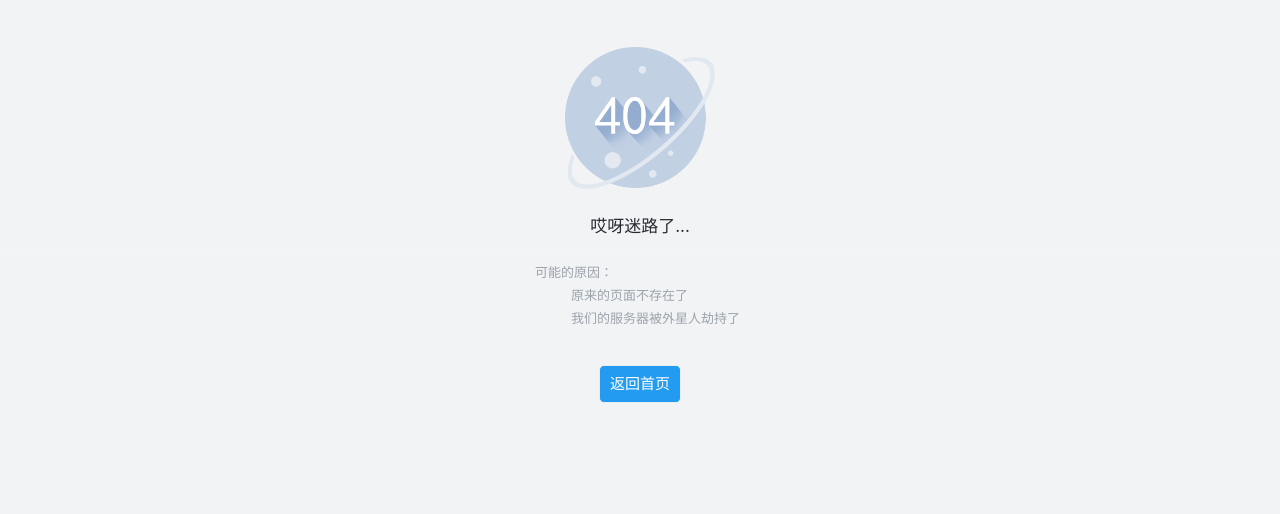
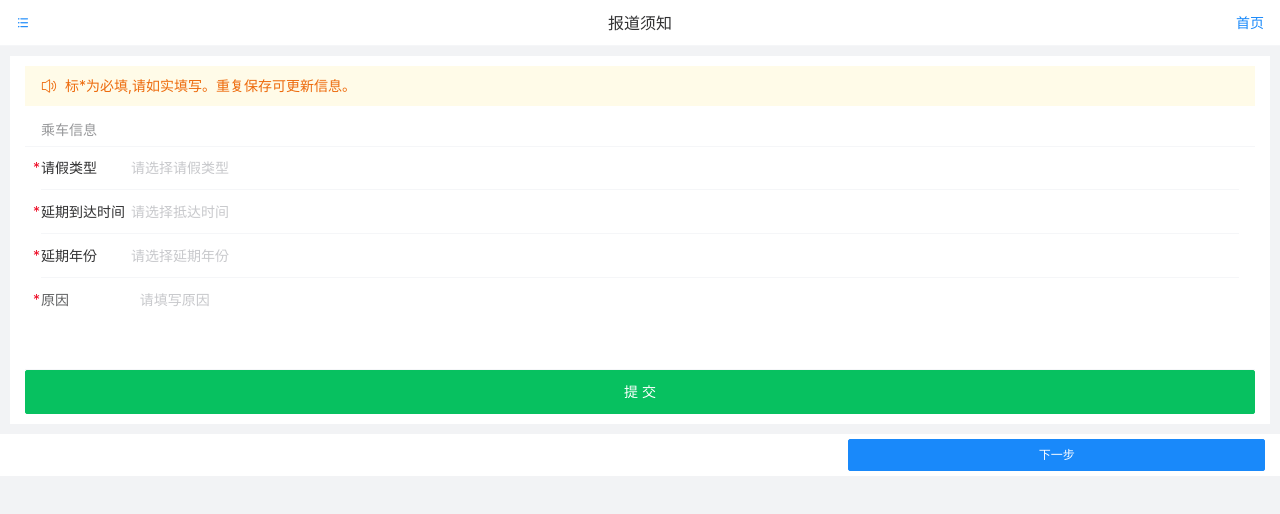
Before and after one commit to GUEThe/yx-H5, a Vue app: page /checkin/leave in a window 1280 px wide. Before the commit this address led to /404. Shown: the top 514 px of the page. Built offline with nearby package versions, Linux system fonts and the light colour scheme; sample sign-in values are in the browser's storage.

Commit message:
绿色通道，请假

```diff
--- a/src/components/Layout/index.vue
+++ b/src/components/Layout/index.vue
@@ -64,7 +64,7 @@ export default class Layout extends Vue {
     { path: "/checkin/admission-info", title: "宿舍信息" },
     { path: "/checkin/green-channel", title: "绿色通道" },
     { path: "/checkin/admission-info", title: "财务信息" },
-    { path: "/checkin/admission-info", title: "请假申请" }
+    { path: "/checkin/leave", title: "请假申请" }
   ];
   mounted() {
     setTimeout(() => {
--- a/src/router.ts
+++ b/src/router.ts
@@ -67,6 +67,12 @@ const router: Router = new Router({
           name: "green-channel",
           meta: { title: "绿色通道" },
           component: () => import("./views/green-channel/index.vue")
+        },
+        {
+          path: "/checkin/leave",
+          name: "leave",
+          meta: { title: "请假申请" },
+          component: () => import("./views/leave/index.vue")
         }
       ]
     },
--- a/src/views/green-channel/index.vue
+++ b/src/views/green-channel/index.vue
@@ -38,8 +38,8 @@
         clearable
         label="通讯地址"
         placeholder="生源地贷款管理部门通讯地址" />
+      <input type="file" />
     </van-cell-group>
-
   </div>
 </template>
 <script lang="ts">
@@ -47,13 +47,16 @@ import { Component, Vue, Watch } from "vue-property-decorator";
 import { GetStudent, PutStudent } from "@/api";
 import { Student } from "@/api/models";
 import moment from "moment";
+
 import {
   createRuleset,
   createGroup,
   IValidationGroup,
   Ruleset
 } from "@treacherous/core";
-@Component({})
+@Component({
+  components: {}
+})
 export default class Index extends Vue {}
 </script>
 <style lang="less" scoped>
--- /dev/null
+++ b/src/views/leave/index.vue
@@ -0,0 +1,107 @@
+<template>
+  <div class="app-container">
+    <div style="padding:10px 15px">
+      <van-notice-bar text="标*为必填,请如实填写。重复保存可更新信息。"
+        left-icon="volume-o" />
+      <van-cell-group title="乘车信息">
+        <van-cell title="请假类型"
+          class="date-range van-cell--required">
+          <template>
+            <input readonly
+              class="van-field__control"
+              placeholder="请选择请假类型"
+              @click="showLeaveType=true" />
+          </template>
+        </van-cell>
+        <van-cell title="延期到达时间"
+          class="date-range van-cell--required">
+          <template>
+            <input readonly
+              class="van-field__control"
+              placeholder="请选择抵达时间"
+              @click="showDatePicker=true" />
+          </template>
+        </van-cell>
+
+        <van-cell title="延期年份"
+          class="date-range van-cell--required">
+          <template>
+            <input readonly
+              class="van-field__control"
+              placeholder="请选择延期年份"
+              @click="showYearPicker=true" />
+          </template>
+        </van-cell>
+
+        <van-field required
+          clearable
+          label="原因"
+          type="textarea"
+          :rows="3"
+          autosize
+          placeholder="请填写原因" />
+
+      </van-cell-group>
+      <van-button type="primary"
+        @click="submitStudent"
+        style="width:100%">提 交</van-button>
+    </div>
+
+    <van-popup v-model="showLeaveType"
+      position="bottom">
+      <van-picker show-toolbar
+        @cancel="showLeaveType=false"
+        @confirm="confirmStation"
+        :columns="leaveType" />
+    </van-popup>
+
+    <van-popup v-model="showYearPicker"
+      position="bottom">
+      <van-picker show-toolbar
+        @cancel="showYearPicker=false"
+        @confirm="confirmYear"
+        :columns="yearCol" />
+    </van-popup>
+  </div>
+</template>
+<script lang="ts">
+import { Component, Vue } from "vue-property-decorator";
+
+@Component({})
+export default class checkIn extends Vue {
+  showLeaveType = false;
+  leaveType = ["普通请假", "申请保留学籍"];
+  showDatePicker = false;
+  showYearPicker = false;
+  minDate = new Date();
+
+  get maxDate() {
+    var d = new Date();
+    d.setMonth(d.getMonth() + 2);
+    return d;
+  }
+  get yearCol() {
+    let yearCol = [];
+    for (let i = 1; i <= 3; i++) {
+      yearCol.push(new Date().getFullYear() + i);
+    }
+    return yearCol;
+  }
+  mounted() {}
+  confirmStation() {
+    this.showLeaveType = false;
+  }
+  confirmDate() {
+    this.showDatePicker = false;
+  }
+  confirmYear() {}
+  submitStudent() {}
+}
+</script>
+<style lang="less" scoped>
+.date-range {
+  /deep/ .van-cell__title {
+    max-width: 90px;
+  }
+}
+</style>
--- a/src/views/upload-picture/index.vue
+++ b/src/views/upload-picture/index.vue
@@ -5,8 +5,9 @@
       justify="center">
       <van-col>
         <van-uploader :max-size="maxSize"
-          :after-read="onRead"
-          @oversize="overSize">
+          @oversize="overSize"
+          accept="image/jpg, image/jpeg,image/png"
+          :after-read="onRead">
           <div class="uploader">
             <van-icon size="70px"
               name="photograph" />点击上传</div>
@@ -18,7 +19,6 @@
       <van-cell>
         <div class="uploader">
           <van-image lazy-load
-            accept="image/jpg, image/jpeg,image/png"
             :src="`/v1/${student.picture}`">
             <template v-slot:loading>
               <van-loading type="spinner"
```
